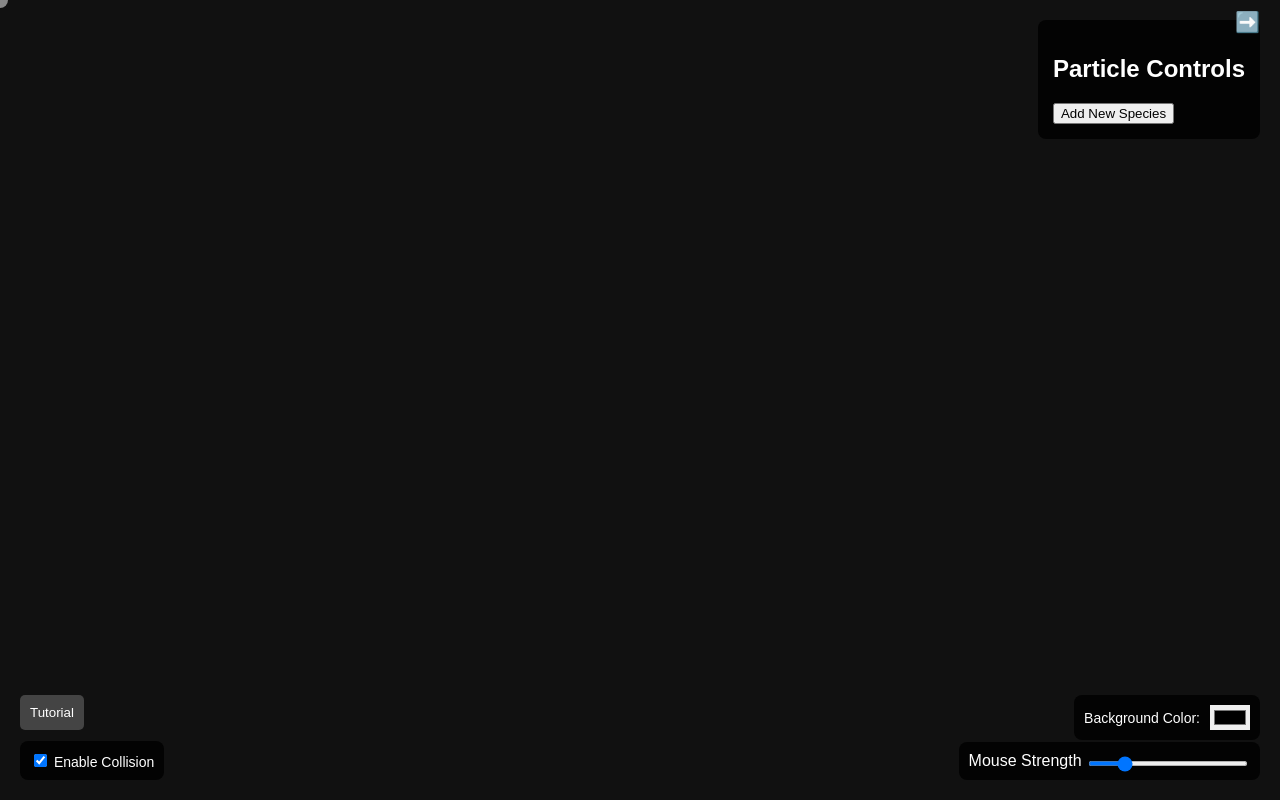
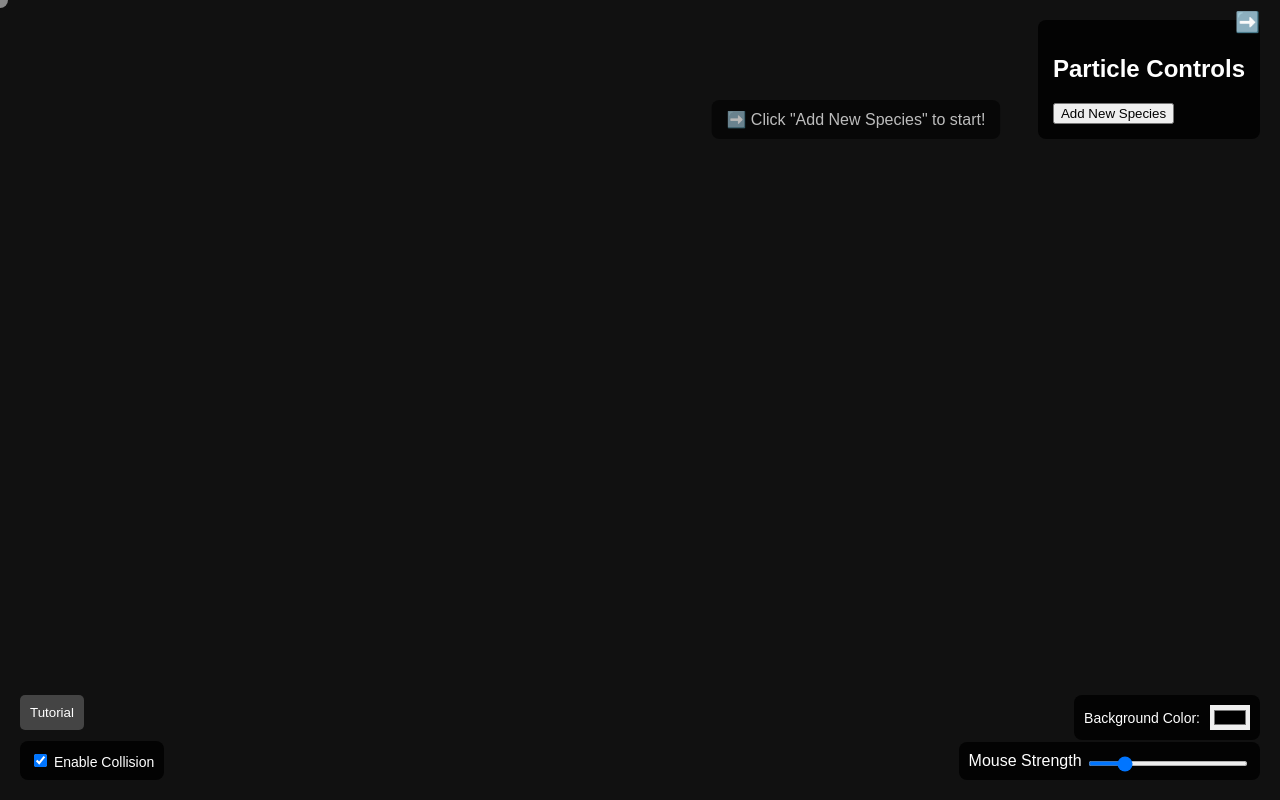
Before and after one commit to TheCoolBT/ParticleSwarmSimulation, a plain HTML site: page index.html in a window 1280 px wide. Shown: the top 800 px of the page. Drawn offline with Linux system fonts and the light colour scheme.

Commit message:
Added tutorial arrow

```diff
--- a/index.html
+++ b/index.html
@@ -52,6 +52,11 @@
       <button id="tutorialButton">Tutorial</button>
     </div>
 
+    <div id="tutorialArrow">
+      ➡️ Click "Add New Species" to start!
+    </div>
+
+
 
 
     <!-- Error Message -->
--- a/script.js
+++ b/script.js
@@ -153,6 +153,11 @@ class Particle {
 }
 
 function addSpecies() {
+  const tutorialArrow = document.getElementById("tutorialArrow");
+  if (tutorialArrow) {
+    tutorialArrow.style.display = "none"; // Hide the tutorial arrow
+  }
+
   const id = nextSpeciesId++;
   const newSpecies = {
     id,
@@ -176,6 +181,7 @@ function addSpecies() {
   createSpeciesUI(newSpecies);
   addParticles(newSpecies, newSpecies.count);
 }
+
 
 
 function addParticles(species, count) {
--- a/style.css
+++ b/style.css
@@ -180,3 +180,36 @@ input[type="color"] {
   50% { opacity: 0.5; }
   100% { opacity: 1; }
 }
+
+#tutorialArrow {
+  position: absolute;
+  right: 275px; /* Position it to the left of the control panel */
+  top: 100px; /* Adjust based on the control panel's position */
+  background: rgba(0, 0, 0, 0.8);
+  color: white;
+  padding: 10px 15px;
+  border-radius: 8px;
+  font-family: Arial, sans-serif;
+  font-size: 16px;
+  display: flex;
+  align-items: center;
+  justify-content: center;
+  z-index: 200;
+  animation: pulse 1.5s infinite;
+}
+
+/* Animation for the arrow to pulse gently */
+@keyframes pulse {
+  0% {
+    opacity: 1;
+    transform: translateX(0);
+  }
+  50% {
+    opacity: 0.7;
+    transform: translateX(-5px);
+  }
+  100% {
+    opacity: 1;
+    transform: translateX(0);
+  }
+}
```
